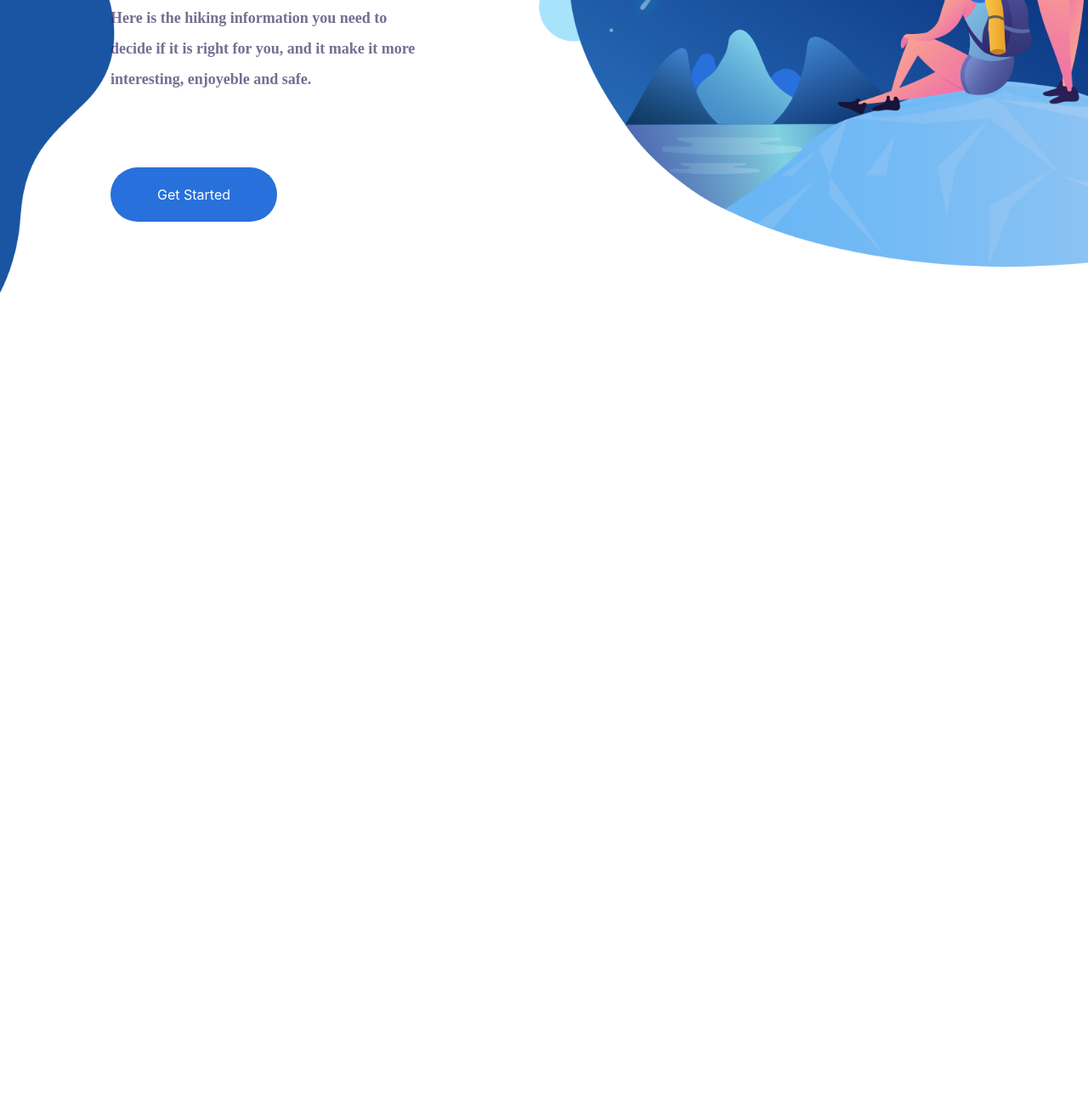
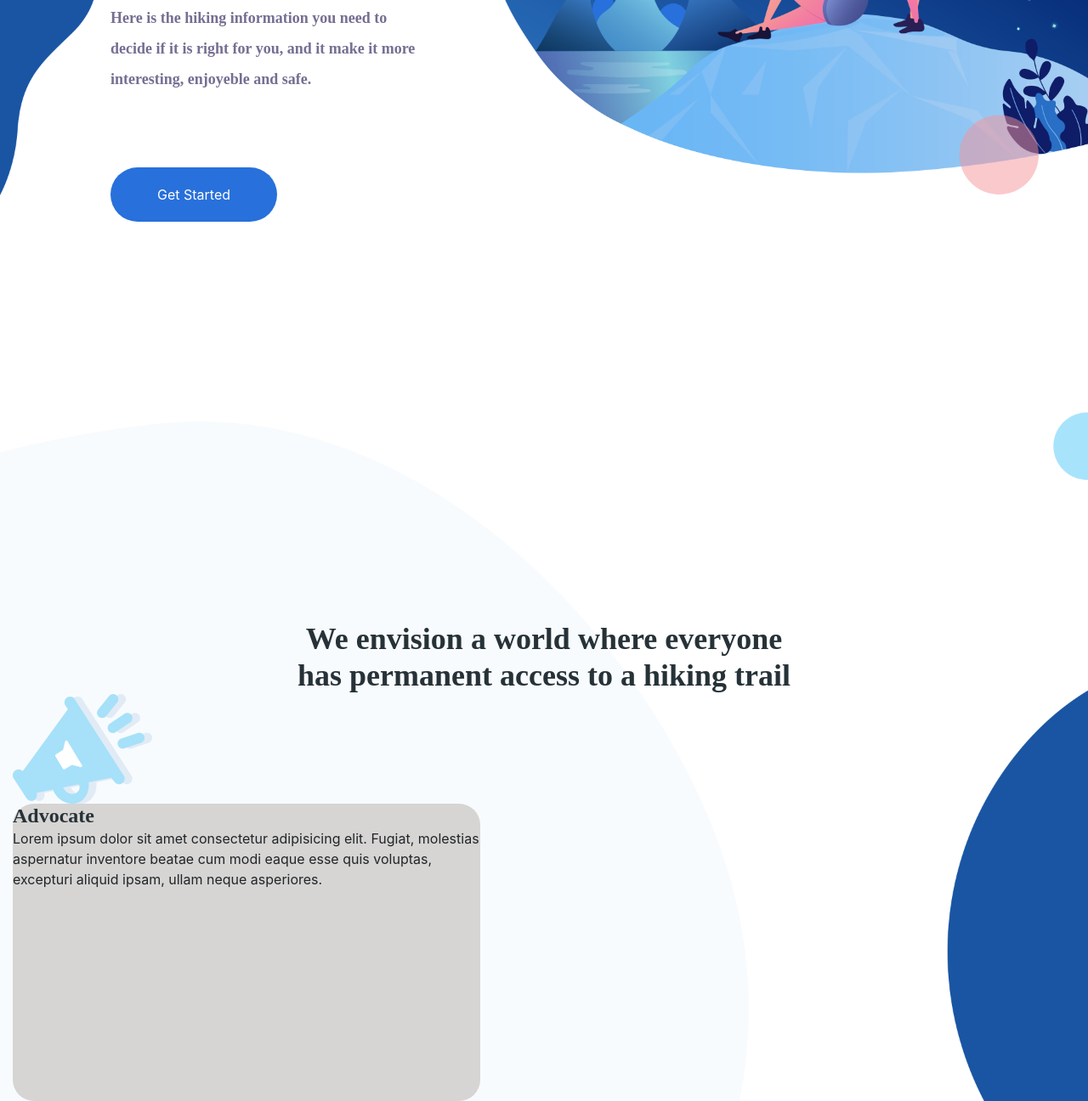
Before and after one commit to rJIynbIuKOT/Muncak, a plain HTML site: page index.html in a window 1280 px wide. Shown: the part 455-1751 px from the top of the page at 85% size. Before the commit the page ends 800 px from the top, so only its background shows below. Drawn offline with nearby package versions, Linux system fonts and the light colour scheme.

Commit message:
started middle content

```diff
--- a/css/style.css
+++ b/css/style.css
@@ -2,10 +2,9 @@
 
 
 
-.header-wrap {
+.wrap {
     width: 100%;
-    height: 100vh;
-    background-image: url('../img/header-bg.png');
+    background-image: url('../img/bg.png');
     background-size: cover;
 }
 
@@ -82,6 +81,35 @@
     background-color: #1c2056;
 }
 
+.go-hiking-header-text {
+    margin-top: 470px;
+    font-size: 36px;
+    font-family: "OpenSans";
+    color: rgb(38, 50, 56);
+    font-weight: bold;
+    line-height: 1.2;
+    text-align: center;
+}
+
+.go-hiking-wrap {
+    width: 550px;
+    height: 350px;
+    background-color: rgb(214, 213, 211);
+    border-radius: 25px;
+    -webkit-border-radius: 25px;
+    -moz-border-radius: 25px;
+    -ms-border-radius: 25px;
+    -o-border-radius: 25px;
+}
+
+.go-hiking-cont-text {
+    font-size: 24px;
+    font-family: "OpenSans";
+    color: rgb(38, 50, 56);
+    font-weight: bold;
+    line-height: 1.2;
+}
+
 @media (max-width: 1200px) {
     .nav-link {
         padding: 5px 20px;
--- a/index.html
+++ b/index.html
@@ -9,7 +9,7 @@
     <link rel="stylesheet" href="css/style.css">
 </head>
 <body>
-  <div class="header-wrap">
+  <div class="wrap">
       <div class="container">
           <nav class="navbar navbar-expand-lg navbar-light">
               <a class="navbar-brand" href="#"><span>M</span>uncak</a>
@@ -39,9 +39,22 @@
             <button class="info-button">Get Started</button>
           </div>
         </div>
-  </div>
 
 
+    <div class="container">
+      <div class="go-hiking-header-text">We envision a world  where everyone <br>has permanent access to a hiking trail</div>
+      <div class="row">
+        <div class="col-lg-6">
+          <img src="img/adv.png" alt="adv">
+          <div class="go-hiking-wrap">
+            <div class="go-hiking-cont-text">Advocate</div>
+            <p class="go-hiking-text">Lorem ipsum dolor sit amet consectetur adipisicing elit. Fugiat, molestias aspernatur inventore beatae cum modi eaque esse quis voluptas, excepturi aliquid ipsam, ullam neque asperiores.</p>
+          </div>
+        </div>
+        <div class="col-lg-6"></div>
+      </div>
+    </div>
+</div>
 
 
 <script src="js/script.js"></script>
```
Also changed, not shown: img/adv.png (added), img/bg.png (added), img/circle.png (added), img/exp.png (added), img/goh-bg.png (added), img/vol.png (added).
